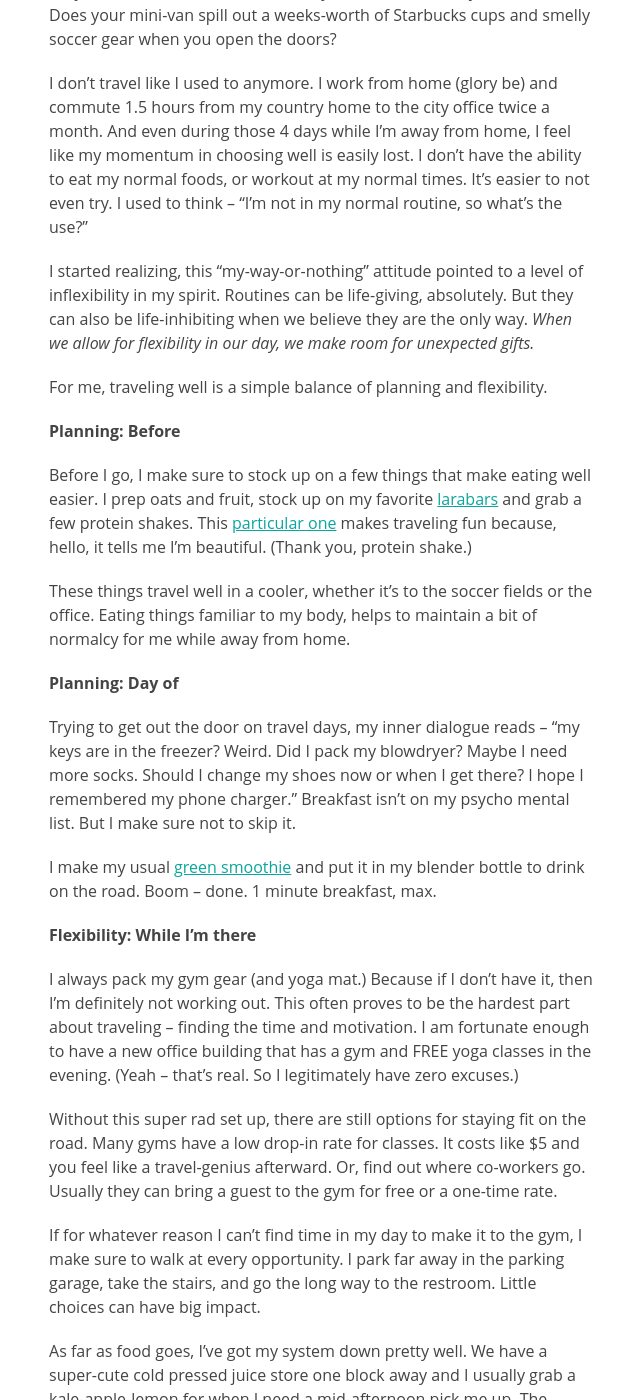
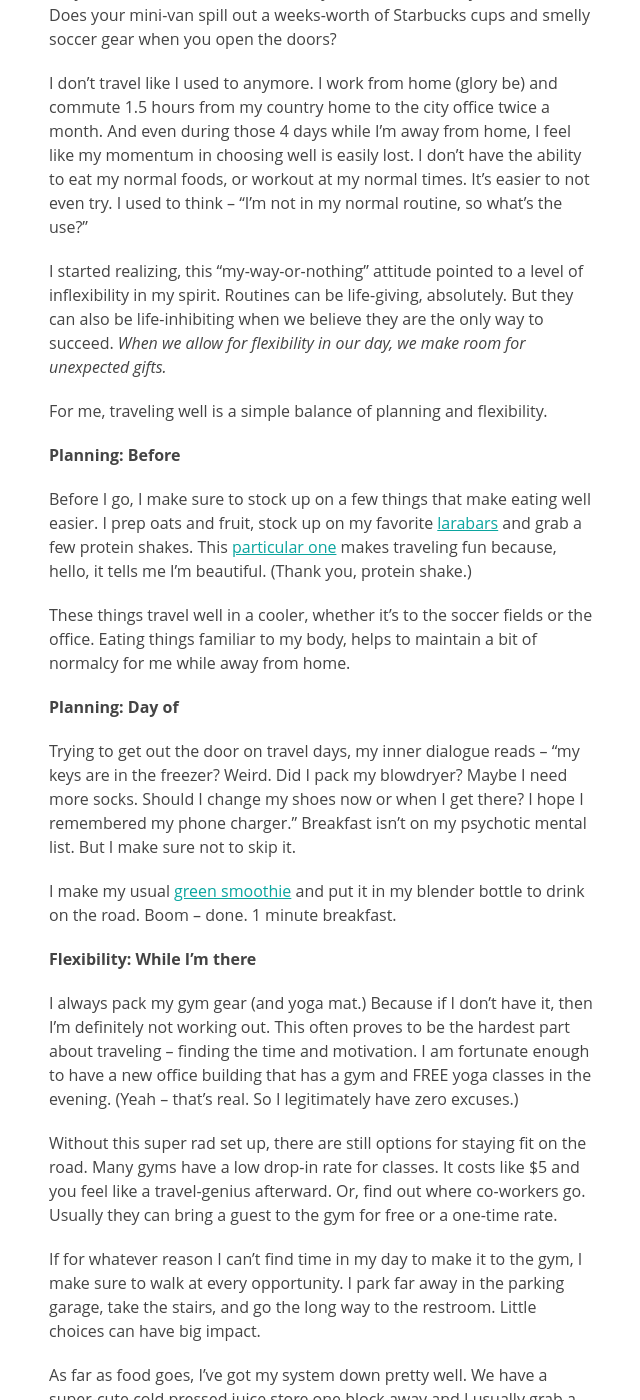
Before and after one commit to dreger/thelivingwell.co, a Jekyll site: the page built from _posts/eat/2016-03-31-travel-well.md, in a window 1280 px wide and 1400 px high, scrolled down 797 px. Shown: the whole window, without its empty margins (426-1066 px from the left). Built offline with Jekyll 4.4.1, drawn with Linux system fonts in a browser that asks for light colours; some of the changed text lies outside the part shown.

Commit message:
Update 2016-03-31-travel-well.md

```diff
--- a/_posts/eat/2016-03-31-travel-well.md
+++ b/_posts/eat/2016-03-31-travel-well.md
@@ -10,7 +10,7 @@ Do you travel often for work? Live in your car more than your home? Does your mi
 
 I don’t travel like I used to anymore. I work from home (glory be) and commute 1.5 hours from my country home to the city office twice a month. And even during those 4 days while I’m away from home, I feel like my momentum in choosing well is easily lost. I don’t have the ability to eat my normal foods, or workout at my normal times. It’s easier to not even try. I used to think – “I’m not in my normal routine, so what’s the use?”
 
-I started realizing, this “my-way-or-nothing” attitude pointed to a level of inflexibility in my spirit. Routines can be life-giving, absolutely. But they can also be life-inhibiting when we believe they are the only way. _When we allow for flexibility in our day, we make room for unexpected gifts._
+I started realizing, this “my-way-or-nothing” attitude pointed to a level of inflexibility in my spirit. Routines can be life-giving, absolutely. But they can also be life-inhibiting when we believe they are the only way to succeed. _When we allow for flexibility in our day, we make room for unexpected gifts._
 
 For me, traveling well is a simple balance of planning and flexibility.
 
@@ -23,9 +23,9 @@ These things travel well in a cooler, whether it’s to the soccer fields or the
 **Planning: Day of**
 
 Trying to get out the door on travel days, my inner dialogue reads – “my keys are in the freezer? Weird. Did I pack my blowdryer? Maybe I need more socks. Should I change my shoes now or when I get there? I hope I remembered my phone charger.”
-Breakfast isn’t on my psycho mental list. But I make sure not to skip it.
+Breakfast isn’t on my psychotic mental list. But I make sure not to skip it.
 
-I make my usual [green smoothie](http://thelivingwell.co/eat/green-smoothie) and put it in my blender bottle to drink on the road. Boom – done. 1 minute breakfast, max.
+I make my usual [green smoothie](http://thelivingwell.co/eat/green-smoothie) and put it in my blender bottle to drink on the road. Boom – done. 1 minute breakfast.
 
 **Flexibility: While I’m there**
 
```
Also changed, not shown: other parts of _posts/eat/2016-03-31-travel-well.md (+2 -2 lines).
